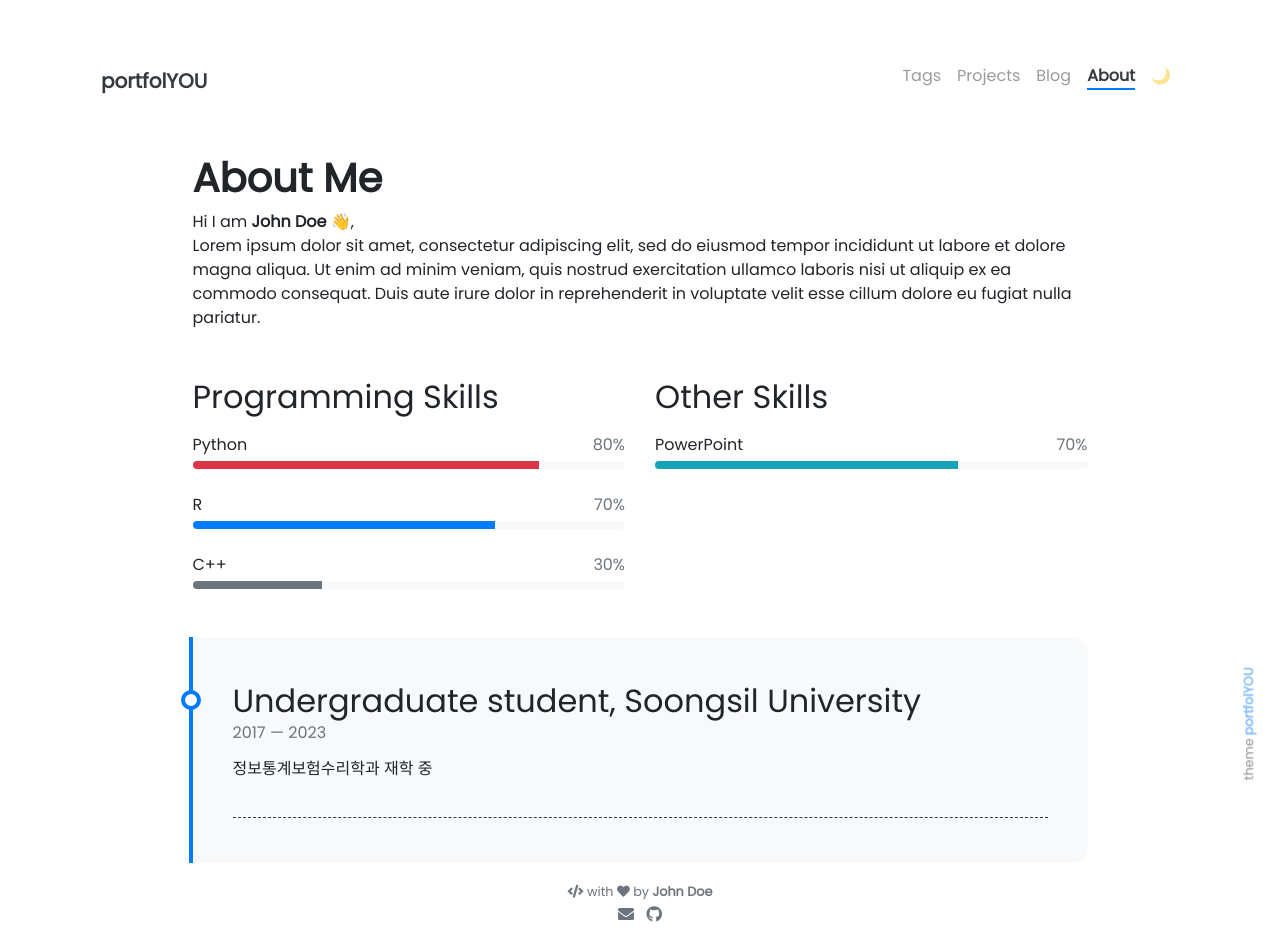
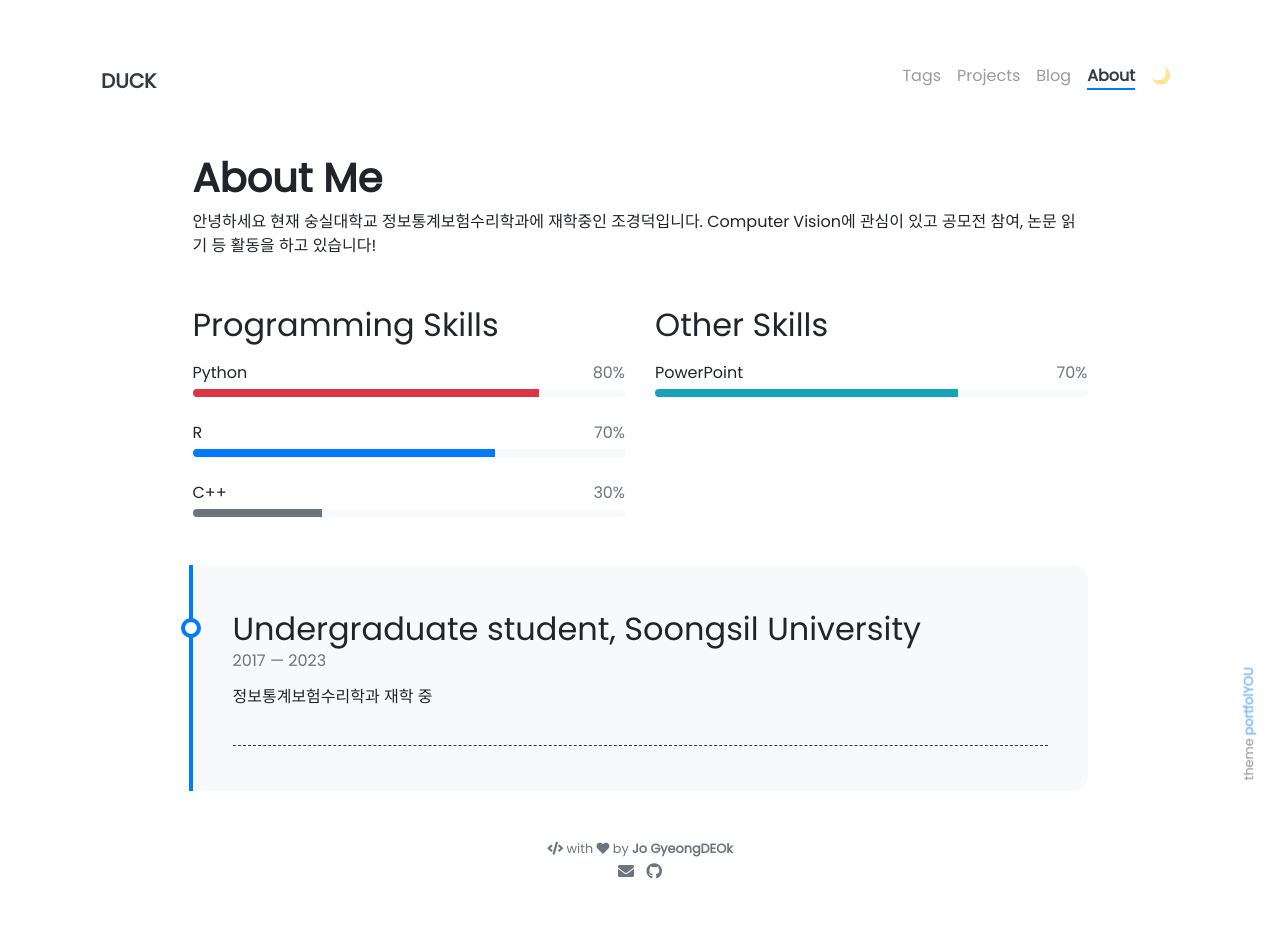
Before and after one commit to JoGyeongDeok/JoGyeongDeok.github.io, a Jekyll site: the page built from pages/about.md, in a window 1280 px wide. Built offline with Jekyll 4.4.1, drawn with Linux system fonts in a browser that asks for light colours; nearby versions of some CDN libraries; emoji names are drawn with the system emoji font; after the commit the page ends 900 px from its top, so only the background shows below that.

Commit message:
Add files via upload

```diff
--- a/_config.yml
+++ b/_config.yml
@@ -1,5 +1,5 @@
 ### Site Settings ###
-title               : portfolYOU
+title               : DUCK
 description         : >-
                       I turn coffee :coffee: into code,
                       use tabs over spaces
@@ -32,24 +32,24 @@ nav_exclude:
 
 ### Author Info ###
 author:
-  name              : John Doe
+  name              : Jo GyeongDEOk
   image             : https://i.imgur.com/uyDNQnn.jpg
-  behance           : your_username
+# behance           : your_username
 # dribbble          : your_username
-  email             : username@domain.com
-  facebook          : your_username
-  github            : your_username
+  email             : oonn1219@gmail.com
+# facebook          : your_username
+  github            : https://github.com/JoGyeongDeok
 # gitlab            : your_username
 # instagram         : your_username
 # kaggle            : your_username
-  linkedin          : your_username
-  medium            : your_username
+# linkedin          : your_username
+# medium            : your_username
 # soundcloud        : your_username
 # spotify           : your_username
 # stackoverflow     : your_user_id
 # tumblr            : your_username.tumblr.com
 # twitch            : your_username
-  twitter           : your_username
+# twitter           : your_username
 # vimeo             : your_username
 # youtube           : your_channel_name
 # keybase           : your_username
--- a/pages/about.md
+++ b/pages/about.md
@@ -7,8 +7,10 @@ weight: 3
 
 # **About Me**
 
-Hi I am **{{ site.author.name }}** :wave:,<br>
-Lorem ipsum dolor sit amet, consectetur adipiscing elit, sed do eiusmod tempor incididunt ut labore et dolore magna aliqua. Ut enim ad minim veniam, quis nostrud exercitation ullamco laboris nisi ut aliquip ex ea commodo consequat. Duis aute irure dolor in reprehenderit in voluptate velit esse cillum dolore eu fugiat nulla pariatur.
+<!-- Hi I am **{{ site.author.name }}** :wave:,<br> -->
+안녕하세요 현재 숭실대학교 정보통계보험수리학과에 재학중인 조경덕입니다.
+Computer Vision에 관심이 있고 공모전 참여, 논문 읽기 등 활동을 하고 있습니다!
+
 
 <div class="row">
 {% include about/skills.html title="Programming Skills" source=site.data.programming-skills %}
```
Also changed, not shown: projects/images/신빅해_1.png (added).
